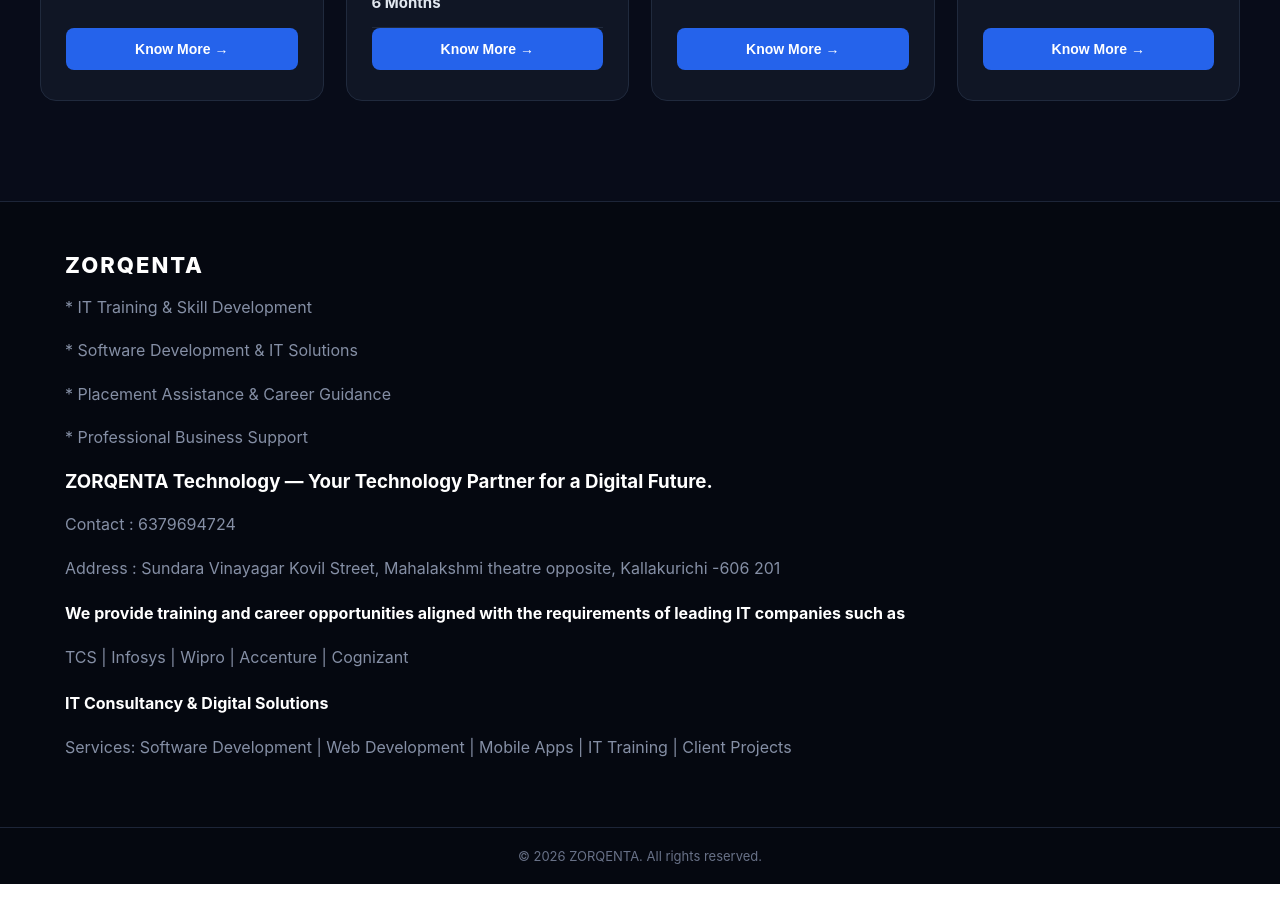
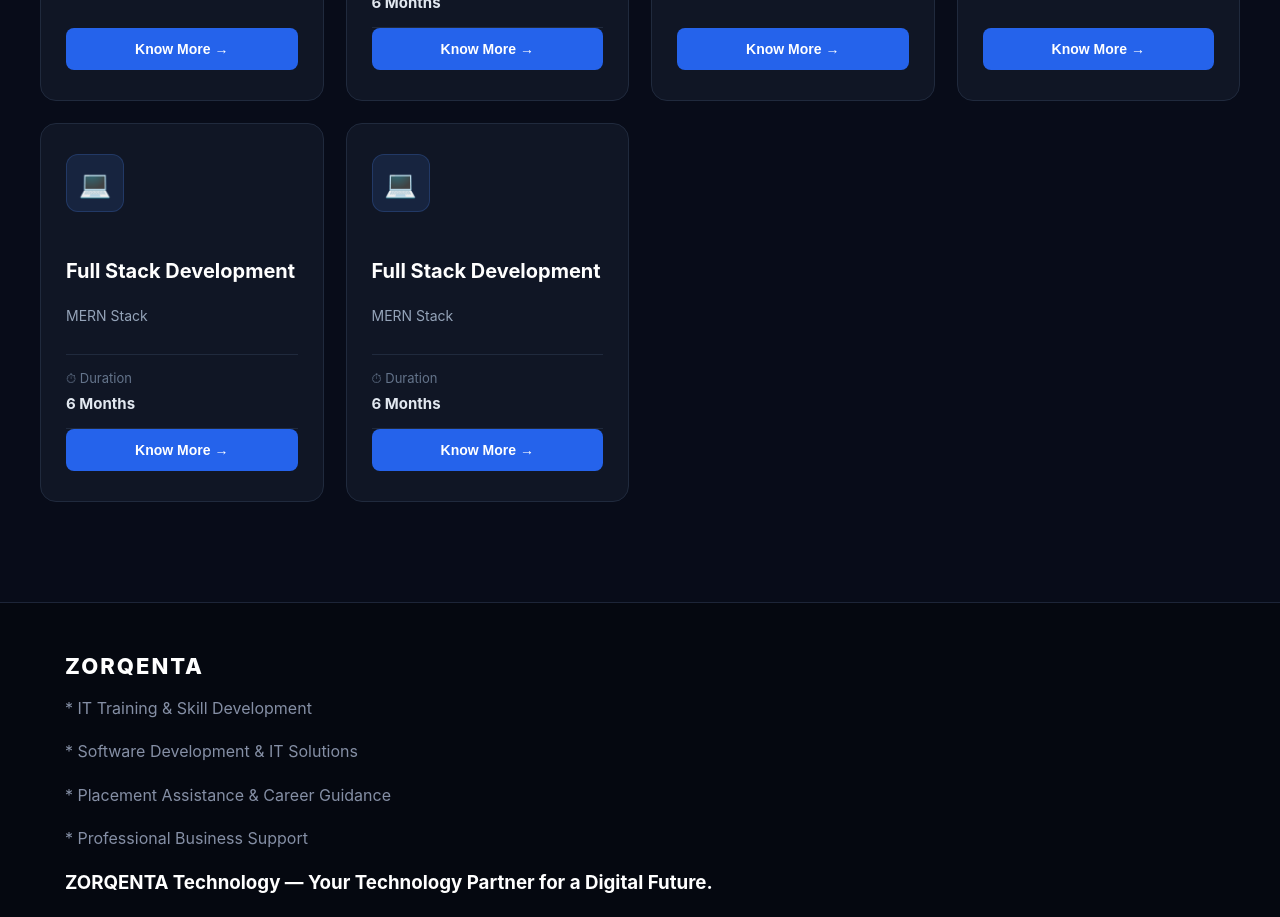
Before and after one commit to ranjithkumar007555/ZORQENTA, a React (Create React App) app: page /course in a window 1280 px wide. Shown: the part 780-1697 px from the top of the page. Before the commit the page ends 1664 px from the top, so only its background shows below. Built offline with nearby package versions, Linux system fonts and the light colour scheme.

Commit message:
Merge GitHub repository

```diff
--- a/src/pages/Course.js
+++ b/src/pages/Course.js
@@ -83,6 +83,46 @@
       "Business Intelligence Analyst",
       "Reporting Analyst",
       "Junior Data Analyst"
+    ]
+  },
+  {
+    id: 5,
+    name: "Full Stack Development",
+    subtitle: "MERN Stack",
+    duration: "6 Months",
+    lpa: "3 - 8 LPA",
+    benefits: [
+      "Frontend and Backend Development",
+      "Real-time Project Experience",
+      "Database Management",
+      "Interview Preparation",
+      "Resume Building"
+    ],
+    roles: [
+      "Full Stack Developer",
+      "React JS Developer",
+      "Node JS Developer",
+      "Software Developer"
+    ]
+  },
+  {
+    id: 6,
+    name: "Full Stack Development",
+    subtitle: "MERN Stack",
+    duration: "6 Months",
+    lpa: "3 - 8 LPA",
+    benefits: [
+      "Frontend and Backend Development",
+      "Real-time Project Experience",
+      "Database Management",
+      "Interview Preparation",
+      "Resume Building"
+    ],
+    roles: [
+      "Full Stack Developer",
+      "React JS Developer",
+      "Node JS Developer",
+      "Software Developer"
     ]
   }
 ];
```
